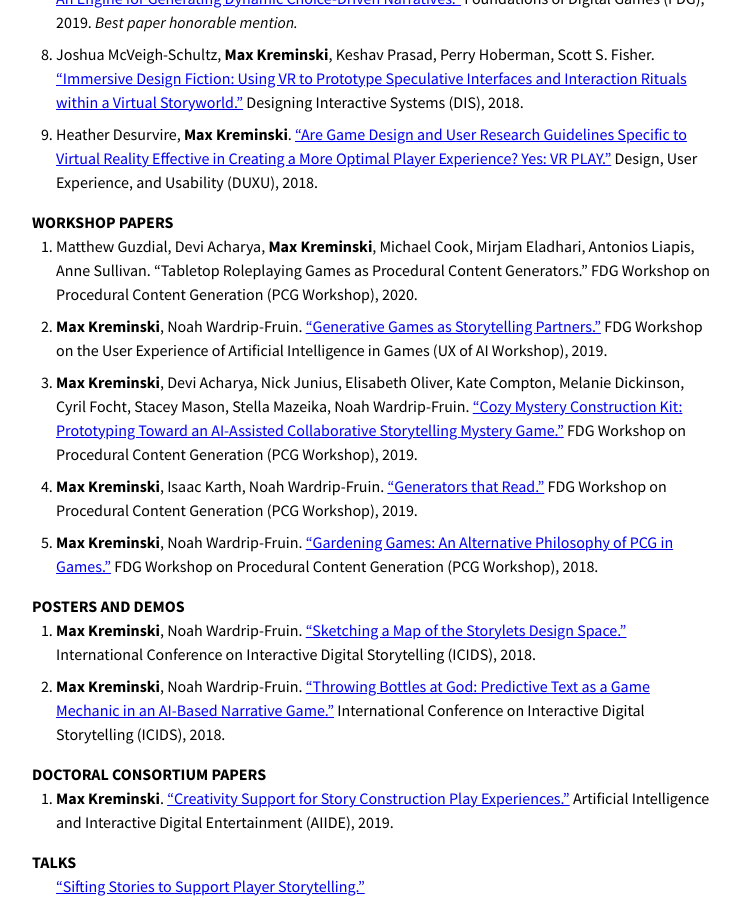
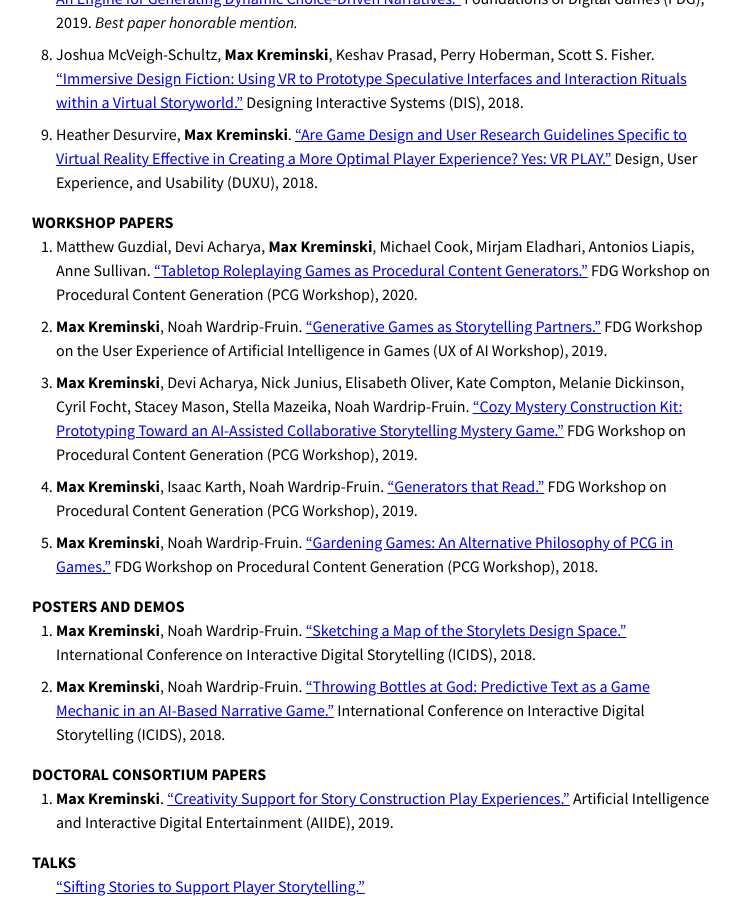
Before and after one commit to mkremins/mkremins.github.io, a Jekyll site: the page built from cv/index.html, in a window 1280 px wide and 900 px high, scrolled down 826 px. Shown: the whole window, without its empty margins (266-1006 px from the left). Built offline with Jekyll 4.4.1, drawn with Linux system fonts in a browser that asks for light colours; part of the change alters nothing that is shown.

```diff
--- a/_data/publications.json
+++ b/_data/publications.json
@@ -1,7 +1,7 @@
 [
 {
   "title": "Tabletop Roleplaying Games as Procedural Content Generators",
-  "url": "",
+  "url": "https://mkremins.github.io/publications/TTRPGs_PCG2020.pdf",
   "authors": ["Matthew Guzdial", "Devi Acharya", "Max Kreminski", "Michael Cook", "Mirjam Eladhari", "Antonios Liapis", "Anne Sullivan"],
   "year": "2020",
   "venue": "PCG Workshop",
```
Also changed, not shown: 1 other file.
